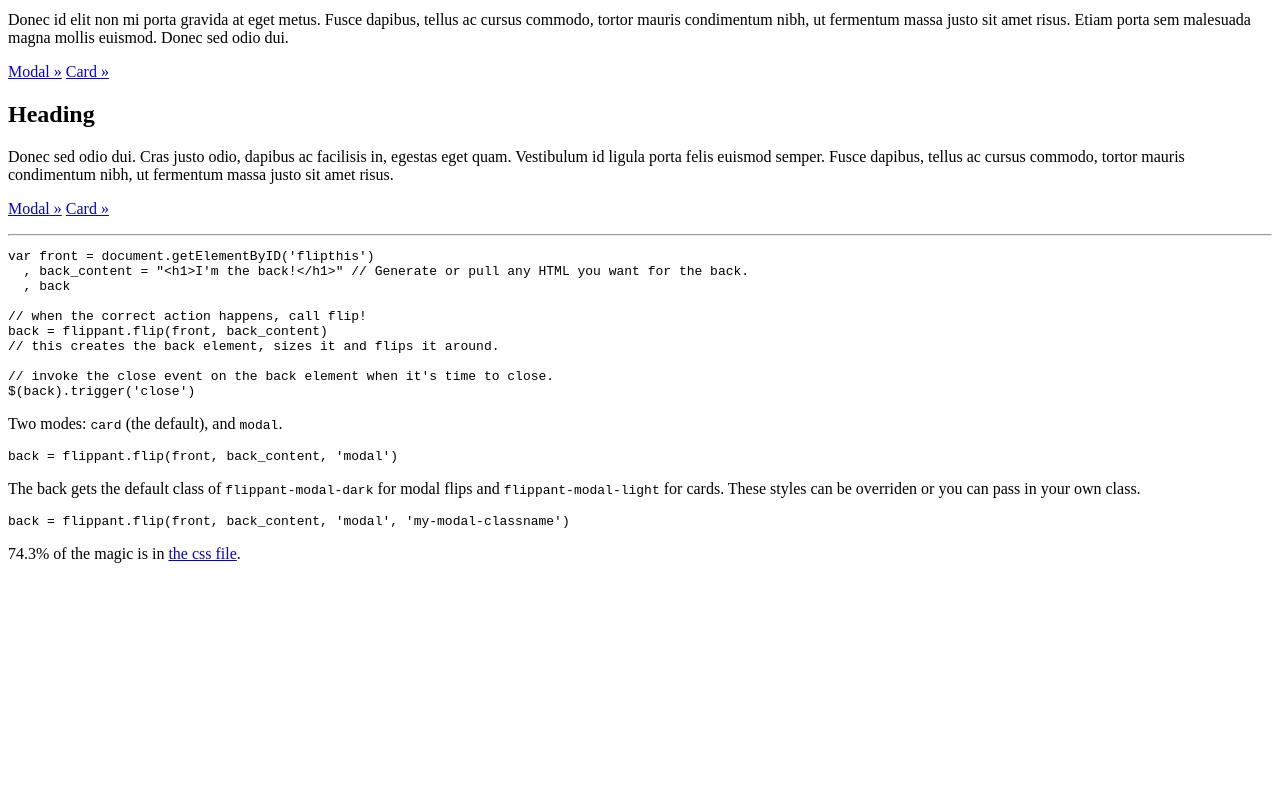
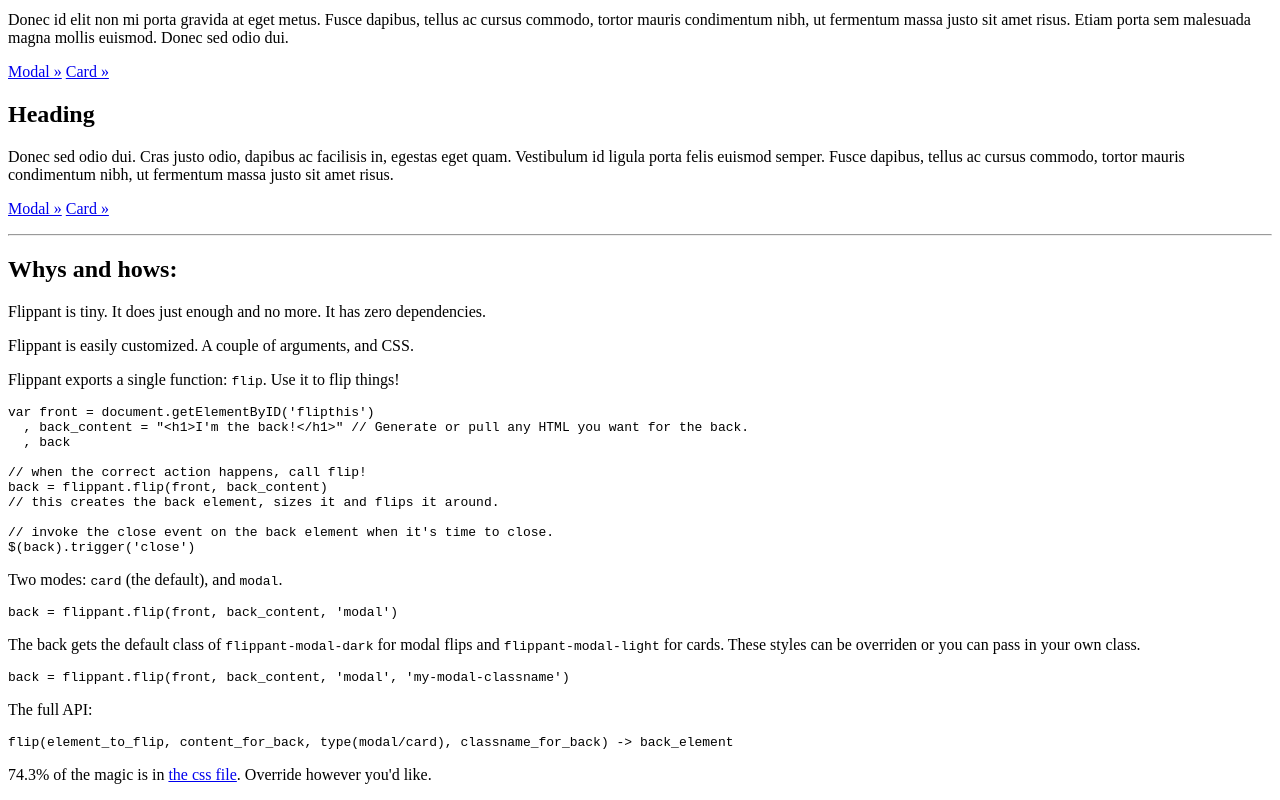
Before and after one commit to mintchaos/flippant.js, a plain HTML site: page example/index.html in a window 1280 px wide. Shown: the part 335-1135 px from the top of the page. Before the commit the page ends 914 px from the top, so only its background shows below. Drawn offline with Linux system fonts and the light colour scheme; some icons are missing.

Commit message:
Marketing text!

```diff
--- a/example/index.html
+++ b/example/index.html
@@ -80,6 +80,12 @@
 
       <hr>
 
+      <h2>Whys and hows:</h2>
+
+      <p>Flippant is tiny. It does just enough and no more. It has zero dependencies.</p>
+      <p>Flippant is easily customized. A couple of arguments, and CSS.</p>
+      <p>Flippant exports a single function: <code>flip</code>. Use it to flip things!</p>
+
         <pre>
 var front = document.getElementByID('flipthis')
   , back_content = "&lt;h1>I'm the back!&lt;/h1>" <span class="muted">// Generate or pull any HTML you want for the back.</span>
@@ -101,7 +107,11 @@ $(back).trigger('close')</pre>
         </p>
 <pre>back = flippant.flip(front, back_content, 'modal', 'my-modal-classname')</pre>
 
-<p>74.3% of the magic is in <a href="/css/flippant.css">the css file</a>.</p>
+<p>The full API:</p>
+
+<pre>flip(element_to_flip, content_for_back, type(modal/card), classname_for_back) -> back_element</pre>
+
+<p>74.3% of the magic is in <a href="/css/flippant.css">the css file</a>. Override however you'd like.</p>
 
     </div> <!-- /container -->
 
```
